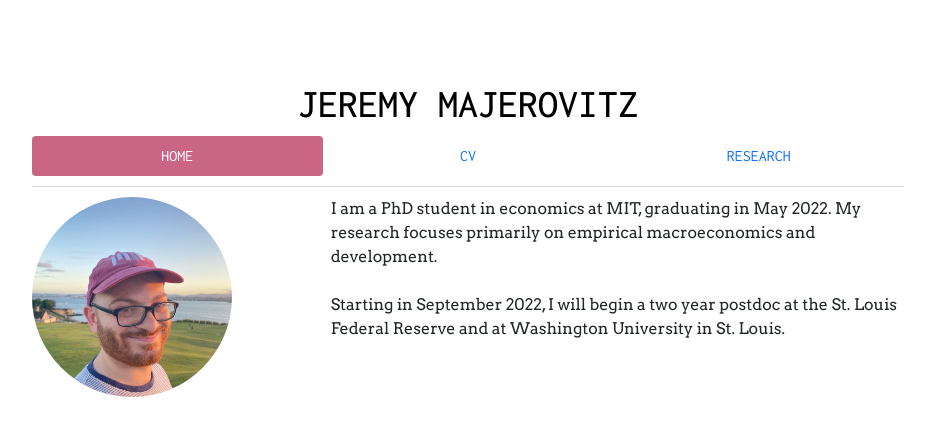
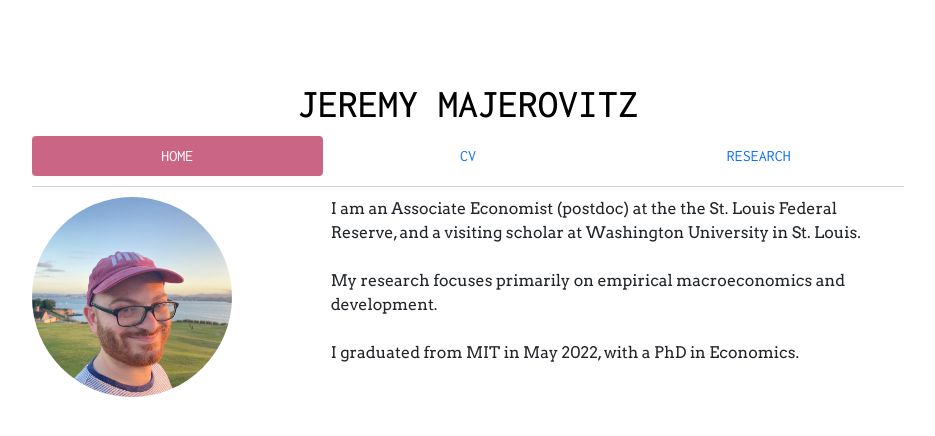
Before and after one commit to jmajic/jmajic.github.io, a Jekyll site: the page built from index.html, in a window 1280 px wide. Shown: the top 436 px of the page, without its empty margins (172-1107 px from the left). Built offline with Jekyll 4.4.1, drawn with Linux system fonts in a browser that asks for light colours.

Commit message:
Update job title

```diff
--- a/index.html
+++ b/index.html
@@ -12,8 +12,12 @@ research: passive
 	<img  class="rounded-circle avatar" alt="Jeremy Majerovitz" src="img/Jeremy MIT Hat Square.jpg" width="200" height="200">
 	</div>
 	<div class="col-sm-8">
-	<p>I am a PhD student in economics at MIT, graduating in May 2022. My research focuses primarily on empirical macroeconomics and development. <br>
+	<p>
+		I am an Associate Economist (postdoc) at the the St. Louis Federal Reserve, and a visiting scholar at Washington University in St. Louis. <br>
 		<br>
-		Starting in September 2022, I will begin a two year postdoc at the St. Louis Federal Reserve and at Washington University in St. Louis.</p>
+		My research focuses primarily on empirical macroeconomics and development. <br>
+		<br>
+		I graduated from MIT in May 2022, with a PhD in Economics.
+		</p>
 	</div>
 </div>
```
